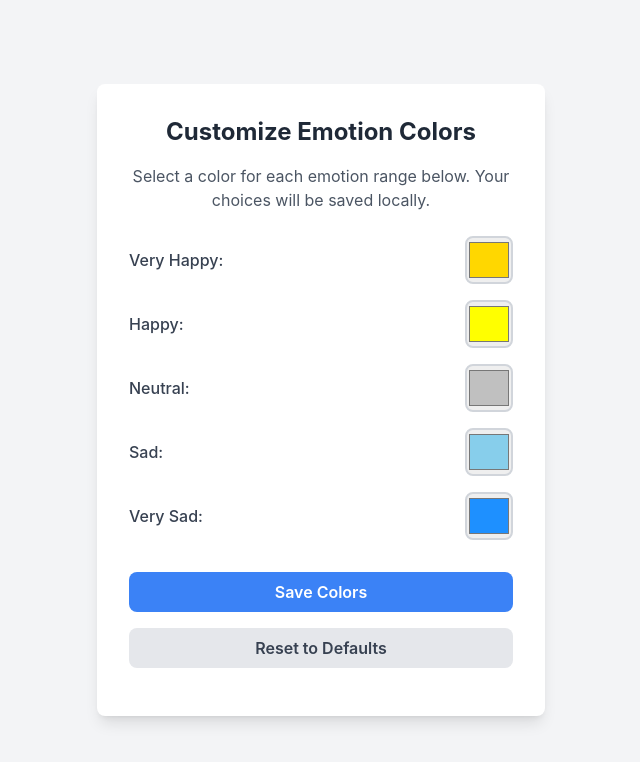
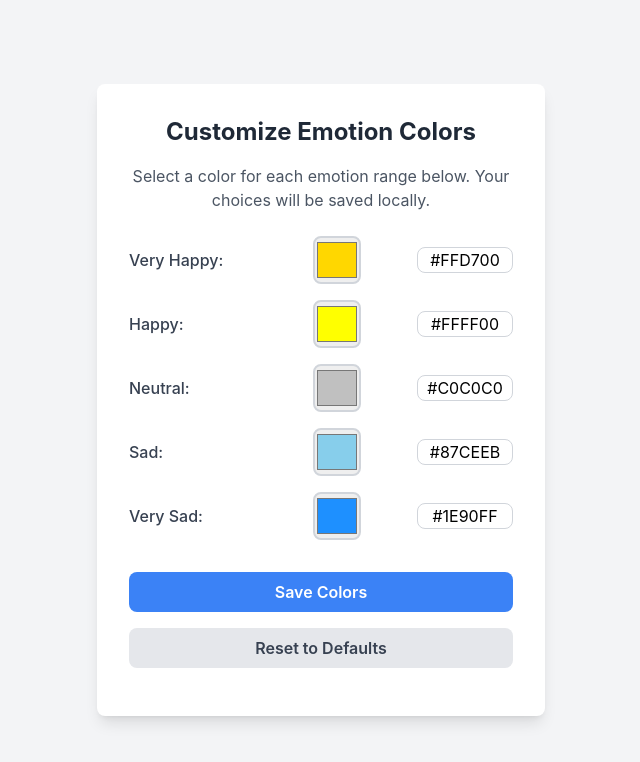
Before and after one commit to NaralC/GetHRV, a Django app: page /colors/ in a window 1280 px wide. Shown: the top 762 px of the page, without its empty margins (319-959 px from the left). Run offline with Django 4.2, Linux system fonts and the light colour scheme; some libraries are stand-ins or nearby versions.

Commit message:
feat: pick colors with hex code

```diff
--- a/templates/colors.html
+++ b/templates/colors.html
@@ -24,9 +24,9 @@
       <form id="colorForm" class="space-y-4">
         <!-- Very Happy -->
         <div class="flex items-center justify-between">
-          <label for="very-happy-color" class="text-gray-700 font-medium"
-            >Very Happy:</label
-          >
+          <label for="very-happy-color" class="text-gray-700 font-medium w-1/3">
+            Very Happy:
+          </label>
           <input
             type="color"
             id="very-happy-color"
@@ -34,13 +34,21 @@
             value="#FFD700"
             class="w-12 h-12 border-2 border-gray-300 rounded-lg"
           />
+          <input
+            type="text"
+            id="very-happy-hex"
+            name="very_happy_hex"
+            value="#FFD700"
+            class="border border-gray-300 rounded-lg w-24 text-center"
+            maxlength="7"
+          />
         </div>
 
         <!-- Happy -->
         <div class="flex items-center justify-between">
-          <label for="happy-color" class="text-gray-700 font-medium"
-            >Happy:</label
-          >
+          <label for="happy-color" class="text-gray-700 font-medium w-1/3">
+            Happy:
+          </label>
           <input
             type="color"
             id="happy-color"
@@ -48,13 +56,21 @@
             value="#FFFF00"
             class="w-12 h-12 border-2 border-gray-300 rounded-lg"
           />
+          <input
+            type="text"
+            id="happy-hex"
+            name="happy_hex"
+            value="#FFFF00"
+            class="border border-gray-300 rounded-lg w-24 text-center"
+            maxlength="7"
+          />
         </div>
 
         <!-- Neutral -->
         <div class="flex items-center justify-between">
-          <label for="neutral-color" class="text-gray-700 font-medium"
-            >Neutral:</label
-          >
+          <label for="neutral-color" class="text-gray-700 font-medium w-1/3">
+            Neutral:
+          </label>
           <input
             type="color"
             id="neutral-color"
@@ -62,11 +78,19 @@
             value="#C0C0C0"
             class="w-12 h-12 border-2 border-gray-300 rounded-lg"
           />
+          <input
+            type="text"
+            id="neutral-hex"
+            name="neutral_hex"
+            value="#C0C0C0"
+            class="border border-gray-300 rounded-lg w-24 text-center"
+            maxlength="7"
+          />
         </div>
 
         <!-- Sad -->
         <div class="flex items-center justify-between">
-          <label for="sad-color" class="text-gray-700 font-medium">Sad:</label>
+          <label for="sad-color" class="text-gray-700 font-medium w-1/3">Sad:</label>
           <input
             type="color"
             id="sad-color"
@@ -74,19 +98,35 @@
             value="#87CEEB"
             class="w-12 h-12 border-2 border-gray-300 rounded-lg"
           />
+          <input
+            type="text"
+            id="sad-hex"
+            name="sad_hex"
+            value="#87CEEB"
+            class="border border-gray-300 rounded-lg w-24 text-center"
+            maxlength="7"
+          />
         </div>
 
         <!-- Very Sad -->
         <div class="flex items-center justify-between">
-          <label for="very-sad-color" class="text-gray-700 font-medium"
-            >Very Sad:</label
-          >
+          <label for="very-sad-color" class="text-gray-700 font-medium w-1/3">
+            Very Sad:
+          </label>
           <input
             type="color"
             id="very-sad-color"
             name="very_sad"
             value="#1E90FF"
             class="w-12 h-12 border-2 border-gray-300 rounded-lg"
+          />
+          <input
+            type="text"
+            id="very-sad-hex"
+            name="very_sad_hex"
+            value="#1E90FF"
+            class="border border-gray-300 rounded-lg w-24 text-center"
+            maxlength="7"
           />
         </div>
 
@@ -123,16 +163,20 @@
           verySad: "#1E90FF",
         };
 
-        // Load saved colors or use defaults
         const colors =
           JSON.parse(localStorage.getItem("emotionColors")) || defaultColors;
 
-        // Set color pickers with loaded values
+        // Set values for color pickers and hex inputs
         document.getElementById("very-happy-color").value = colors.veryHappy;
+        document.getElementById("very-happy-hex").value = colors.veryHappy;
         document.getElementById("happy-color").value = colors.happy;
+        document.getElementById("happy-hex").value = colors.happy;
         document.getElementById("neutral-color").value = colors.neutral;
+        document.getElementById("neutral-hex").value = colors.neutral;
         document.getElementById("sad-color").value = colors.sad;
+        document.getElementById("sad-hex").value = colors.sad;
         document.getElementById("very-sad-color").value = colors.verySad;
+        document.getElementById("very-sad-hex").value = colors.verySad;
       }
 
       // Function to save colors to localStorage
@@ -147,25 +191,62 @@
           verySad: document.getElementById("very-sad-color").value,
         };
 
-        // Save colors to localStorage
         localStorage.setItem("emotionColors", JSON.stringify(colors));
         alert("Colors saved successfully!");
       }
 
-      // Function to reset colors to defaults
+      // Sync color pickers and hex inputs
+      function syncColorPickerWithHex(colorId, hexId) {
+        const colorPicker = document.getElementById(colorId);
+        const hexInput = document.getElementById(hexId);
+
+        // Update hex when color picker changes
+        colorPicker.addEventListener("input", () => {
+          hexInput.value = colorPicker.value.toUpperCase();
+        });
+
+        // Update color picker when hex input changes
+        hexInput.addEventListener("input", () => {
+          if (/^#[0-9A-F]{6}$/i.test(hexInput.value)) {
+            colorPicker.value = hexInput.value.toUpperCase();
+          }
+        });
+      }
+
+      // Function to reset colors temporarily
       function resetColors() {
-        localStorage.removeItem("emotionColors");
-        loadColors();
-        alert("Colors reset to defaults.");
+        const defaultColors = {
+          veryHappy: "#FFD700",
+          happy: "#FFFF00",
+          neutral: "#C0C0C0",
+          sad: "#87CEEB",
+          verySad: "#1E90FF",
+        };
+
+        document.getElementById("very-happy-color").value = defaultColors.veryHappy;
+        document.getElementById("very-happy-hex").value = defaultColors.veryHappy;
+        document.getElementById("happy-color").value = defaultColors.happy;
+        document.getElementById("happy-hex").value = defaultColors.happy;
+        document.getElementById("neutral-color").value = defaultColors.neutral;
+        document.getElementById("neutral-hex").value = defaultColors.neutral;
+        document.getElementById("sad-color").value = defaultColors.sad;
+        document.getElementById("sad-hex").value = defaultColors.sad;
+        document.getElementById("very-sad-color").value = defaultColors.verySad;
+        document.getElementById("very-sad-hex").value = defaultColors.verySad;
+
+        alert("Colors reset to defaults (temporary).");
       }
 
       // Event listeners
-      document
-        .getElementById("colorForm")
-        .addEventListener("submit", saveColors);
-      document
-        .getElementById("resetColors")
-        .addEventListener("click", resetColors);
+      document.getElementById("colorForm").addEventListener("submit", saveColors);
+      document.getElementById("resetColors").addEventListener("click", resetColors);
+
+      // Sync all color pickers and hex inputs
+      syncColorPickerWithHex("very-happy-color", "very-happy-hex");
+      syncColorPickerWithHex("happy-color", "happy-hex");
+      syncColorPickerWithHex("neutral-color", "neutral-hex");
+      syncColorPickerWithHex("sad-color", "sad-hex");
+      syncColorPickerWithHex("very-sad-color", "very-sad-hex");
 
       // Load colors on page load
       window.onload = loadColors;
```
